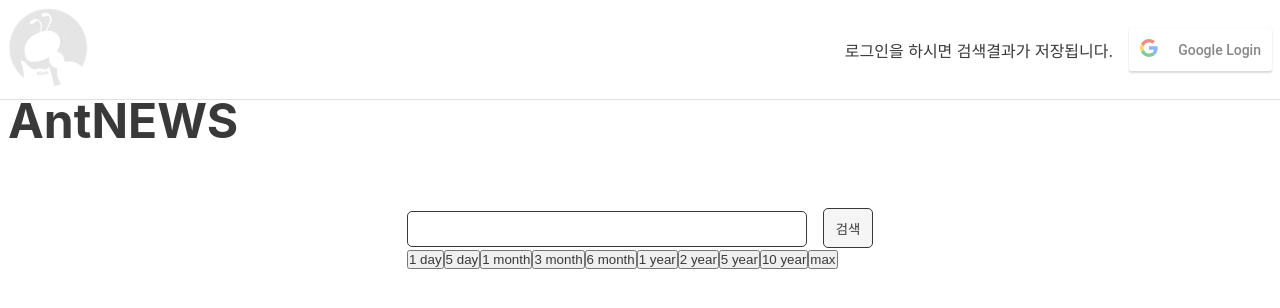
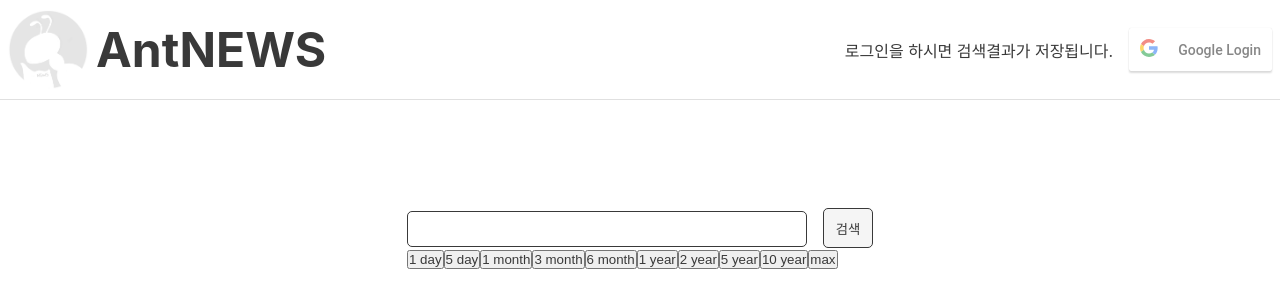
Before and after one commit to The-Universe-H-D/ant-news, a React (Create React App) app: page / in a window 1280 px wide. Shown: the top 308 px of the page. Built offline with nearby package versions, Linux system fonts and the light colour scheme.

Commit message:
LogoImg element class 추가

```diff
--- a/src/assets/scss/LogoImg.scss
+++ b/src/assets/scss/LogoImg.scss
@@ -1,18 +1,16 @@
 @import './Common.scss';
 
 .LogoImg {
-	a {
-		display: inline-flex;
-		justify-content: center;
-		align-items: center;
-	}
+	display: inline-flex;
+	justify-content: center;
+	align-items: center;
 	padding: 0.5rem;
-	img {
+	.img {
 		width: 5rem;
 		display: inline-block;
 		margin-right: 0.5rem;
 	}
-	b {
+	.title {
 		color: $black;
 		display: inline-block;
 		font-size: 3rem;
--- a/src/components/LogoImg.js
+++ b/src/components/LogoImg.js
@@ -5,8 +5,8 @@ import '../assets/scss/LogoImg.scss';
 function LogoImg() {
 	return (
 		<div className="LogoImg">
-			<img alt="logo" src={logo} />
-			<b>AntNEWS</b>
+			<img className="img" alt="logo" src={logo} />
+			<b className="title">AntNEWS</b>
 		</div>
 	);
 }
```
